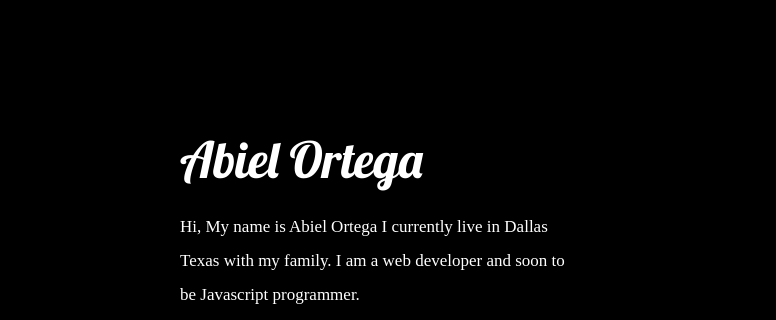
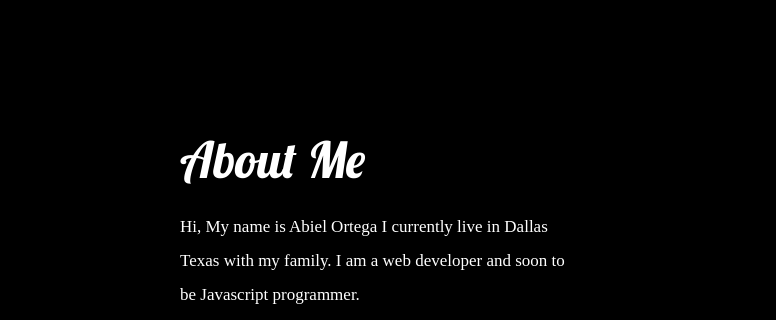
Before and after one commit to Abiel101/Practice-1, a plain HTML site: page home.html in a window 1280 px wide. Shown: the part 894-1214 px from the top of the page, 504-1280 px from the left. Drawn offline with Linux system fonts and the light colour scheme.

Commit message:
changed the about me section to the title "about me"

```diff
--- a/home.html
+++ b/home.html
@@ -28,7 +28,7 @@
     <div class="about_me">
     <img class="profileImage" src="img/sorin-sirbu-509963-unsplash.jpg" alt="profileImage">
         <div class="content__me">
-            <h2>Abiel Ortega</h2>
+            <h2>About Me</h2>
             <p>Hi,
                 My name is Abiel Ortega I currently live in Dallas Texas
                 with my family. I am a web developer and soon to be Javascript
```
